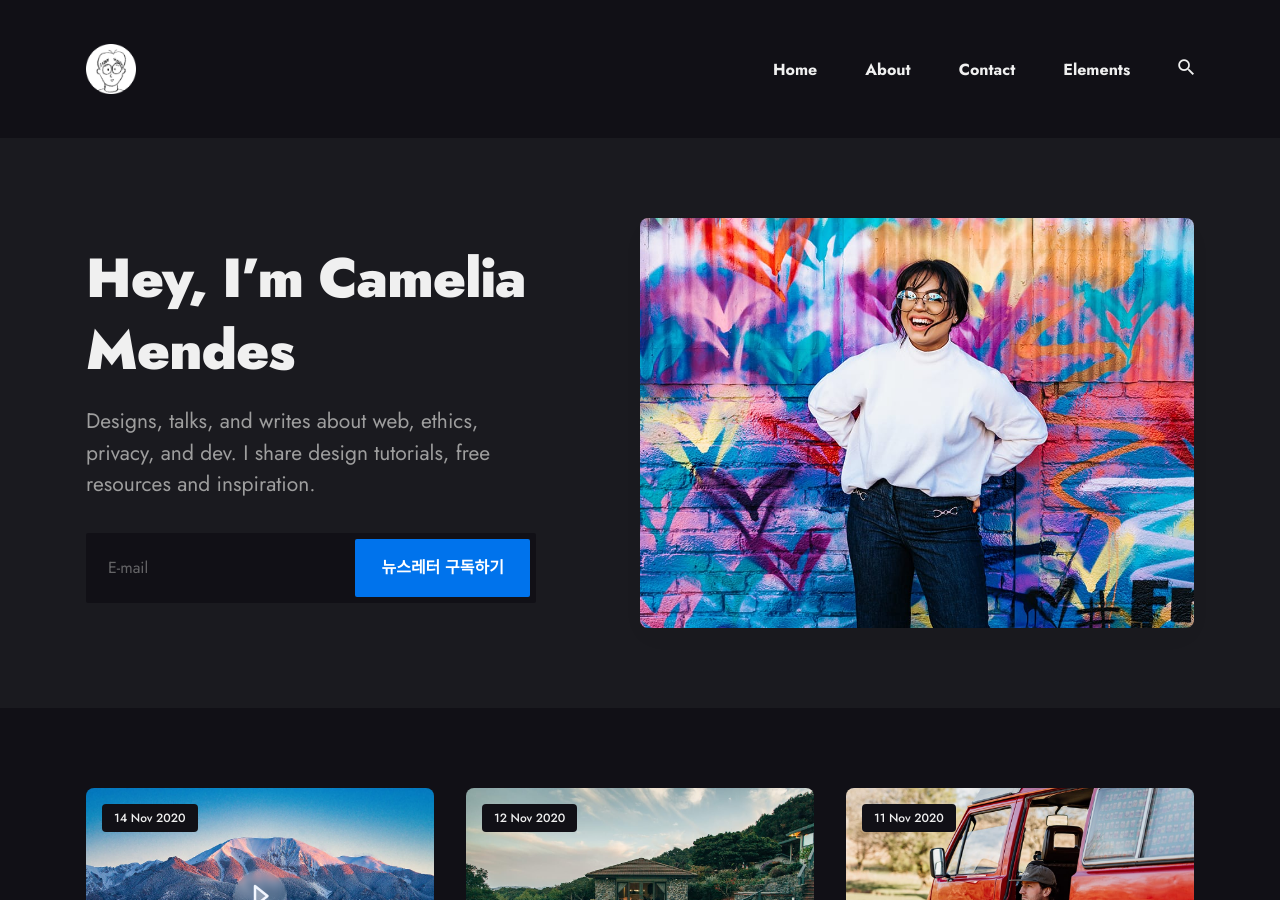
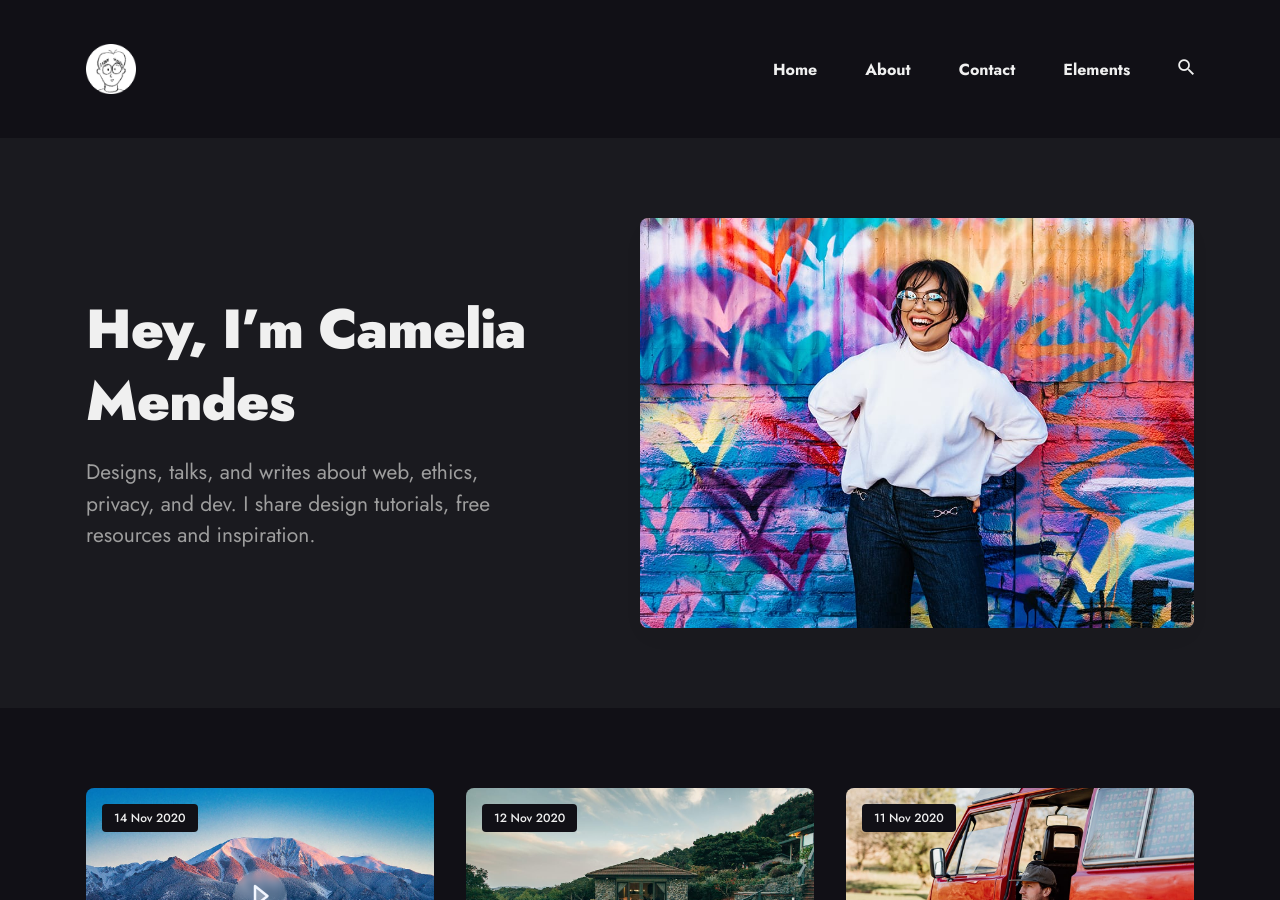
Before and after one commit to itmobrain/itmobrain.github.io, a Jekyll site: the page built from index.html, in a window 1280 px wide and 900 px high. Built offline with Jekyll 4.4.1, drawn with Linux system fonts in a browser that asks for light colours; nearby versions of some CDN libraries; the list of posts is cut into pages by our own code.

Commit message:
뉴스레터 제거

```diff
--- a/_config.yml
+++ b/_config.yml
@@ -34,7 +34,7 @@
 
 #-------------------------------
 # Newsletter
-mailchimp: enable # To enable the mailchimp form, use the value 'enable'. To disable the form, leave the field blank.
+mailchimp:  # To enable the mailchimp form, use the value 'enable'. To disable the form, leave the field blank.
 mailchimp__identifier: frnla.us6.list-manage.com/subscribe/post?u=6314d69a3f315af7ce3fb00a0&amp;id=3038727cc3 # Add your MailChimp form identifier. For example - frnla.us6.list-manage.com/subscribe/post?u=6314d69a3f315af7ce3fb00a0&amp;id=3038727cc3
 mailchimp__input__text: E-mail
 mailchimp__button__text: 뉴스레터 구독하기
```
